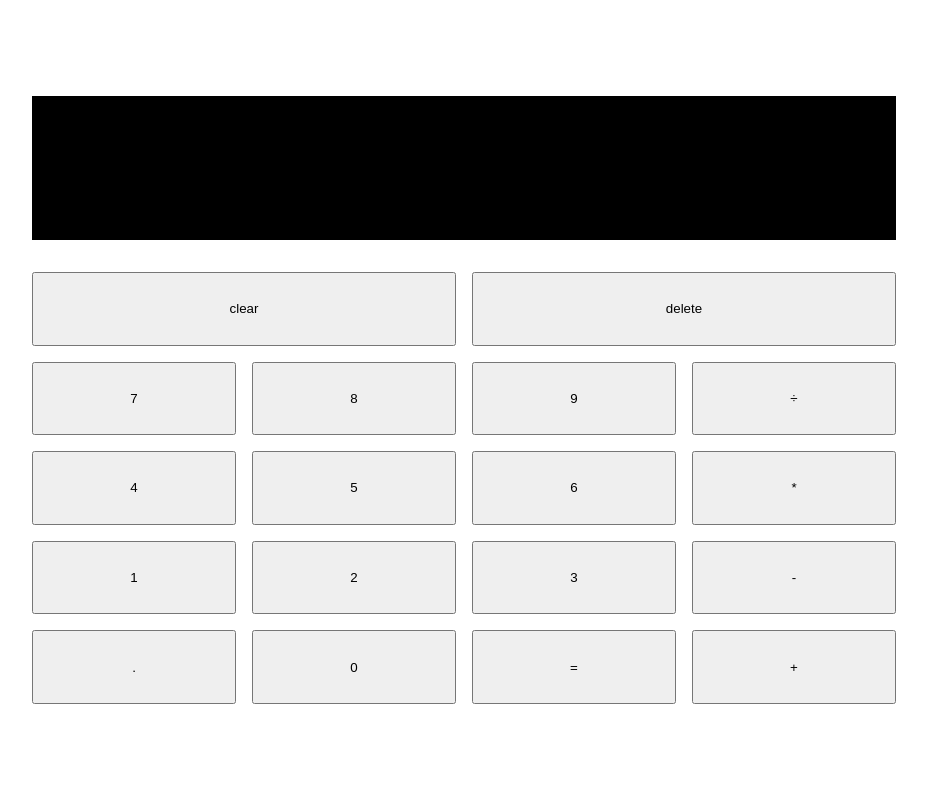
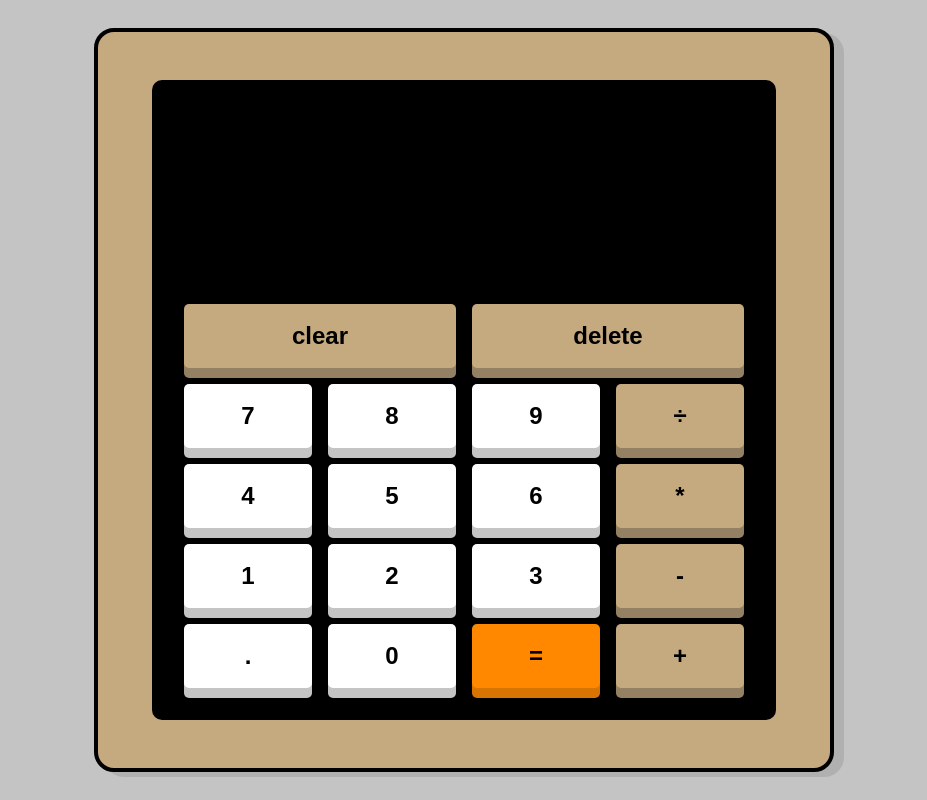
Before and after one commit to fummbly/Odin-Calc, a plain HTML site: page index.html in a window 1280 px wide. Shown: the whole page, without its empty margins (176-1103 px from the left). Drawn offline with Linux system fonts and the light colour scheme.

Commit message:
Styled the calculator
Created the style for the calculator

```diff
--- a/index.html
+++ b/index.html
@@ -5,6 +5,9 @@
     <meta http-equiv="X-UA-Compatible" content="IE=edge">
     <meta name="viewport" content="width=device-width, initial-scale=1.0">
     <link rel="stylesheet" href="style.css">
+    <link rel="preconnect" href="https://fonts.googleapis.com">
+    <link rel="preconnect" href="https://fonts.gstatic.com" crossorigin>
+    <link href="https://fonts.googleapis.com/css2?family=Roboto+Mono:wght@600&display=swap" rel="stylesheet">
     <title>Odin Calculator</title>
 </head>
 <body>
@@ -14,24 +17,24 @@
             <span id="currOp"></span>
         </div>
         <div id="num-pad">
-                <button id="clear" class="btn span-2">clear</button>
-                <button id="delete" class="btn span-2">delete</button>
+                <button id="clear" class="btn span-2 alt">clear</button>
+                <button id="delete" class="btn span-2 alt">delete</button>
                 <button class="btn num" data-value="7">7</button>
                 <button class="btn num" data-value="8">8</button>
                 <button class="btn num" data-value="9">9</button>
-                <button class="btn num" data-operator="÷" >÷</button>
+                <button class="btn num alt" data-operator="÷" >÷</button>
                 <button class="btn num" data-value="4">4</button>
                 <button class="btn num" data-value="5">5</button>
                 <button class="btn num" data-value="6">6</button>
-                <button class="btn num" data-operator="*">*</button>
+                <button class="btn num alt" data-operator="*">*</button>
                 <button class="btn num" data-value="1">1</button>
                 <button class="btn num" data-value="2">2</button>
                 <button class="btn num" data-value="3">3</button>
-                <button class="btn num" data-operator="-">-</button>
+                <button class="btn num alt" data-operator="-">-</button>
                 <button class="btn num" data-value=".">.</button>
                 <button class="btn num" data-value="0">0</button>
-                <button id="equal" class="btn">=</button>
-                <button class="btn num" data-operator="+">+</button>
+                <button id="equal" class="btn org">=</button>
+                <button class="btn num alt" data-operator="+">+</button>
         </div>
     </div>
 </body>
--- a/style.css
+++ b/style.css
@@ -1,3 +1,13 @@
+:root {
+    --brown: rgb(197, 169, 127);
+    --dark-brown: rgb(148, 128, 98);
+    --orange: rgb(255, 136, 0);
+    --dark-orange: rgb(216, 116, 2);
+    --red: rgb(192, 41, 41);
+    --grey: rgb(196, 196, 196);
+
+}
+
 body {
     margin: 0;
     padding: 0;
@@ -6,17 +16,26 @@ body {
     align-items: center;
     width: 100vw;
     height: 100vh;
+    background-color: var(--grey);
+    box-sizing: border-box;
+    font-family: 'Roboto Mono', monospace;
+
 }
 
 #calculator {
     display: flex;
-    padding: 1rem;
+    padding: 3rem 1rem;
     flex-direction: column;
     justify-content: center;
     align-items: center;
     width: 75%;
     height: 80%;
-
+    background-color: var(--brown);
+    border: 4px solid black;
+    box-shadow: 10px 5px rgba(0, 0, 0, 0.1);
+    border-radius: 20px;
+    max-width: 700px;
+    min-width: 550px;
 }
 
 #display {
@@ -25,22 +44,59 @@ body {
     align-items: flex-end;
     flex-direction: column;
     color: white;
-    width: 90%;
+    width: 80%;
     height: 25%;
     background-color: black;
-    margin: 1rem;
     font-size: 2rem;
+    padding: 2rem;
+    color: var(--red);
+    font-weight: bold;
+    border-radius: 10px 10px 0 0;
 }
 
 #num-pad {
-    margin: 1rem;
     display: grid;
     height: 75%;
-    width: 90%;
+    width: 80%;
     grid-template-columns: repeat(4, 1fr);
     gap: 1rem;
+    background-color: black;
+    padding: 2rem;
+    border-radius: 0 0 10px 10px;
 }
 
 .span-2 {
     grid-column: span 2;
 }
+
+.btn {
+    background-color: white;
+    border: none;
+    border-radius: 5px;
+    font-weight: bold;
+    font-size: 1.5rem;
+    box-shadow: 0px 10px var(--grey);
+}
+
+.btn:active {
+    background-color: var(--grey);
+}
+
+.alt {
+    background-color: var(--brown);
+    box-shadow: 0px 10px var(--dark-brown);
+}
+
+.alt:active {
+    background-color: var(--dark-brown);
+}
+
+
+.org {
+    background-color: var(--orange);
+    box-shadow: 0px 10px var(--dark-orange);
+}
+
+.org:active {
+    background-color: var(--dark-orange);
+}
```
